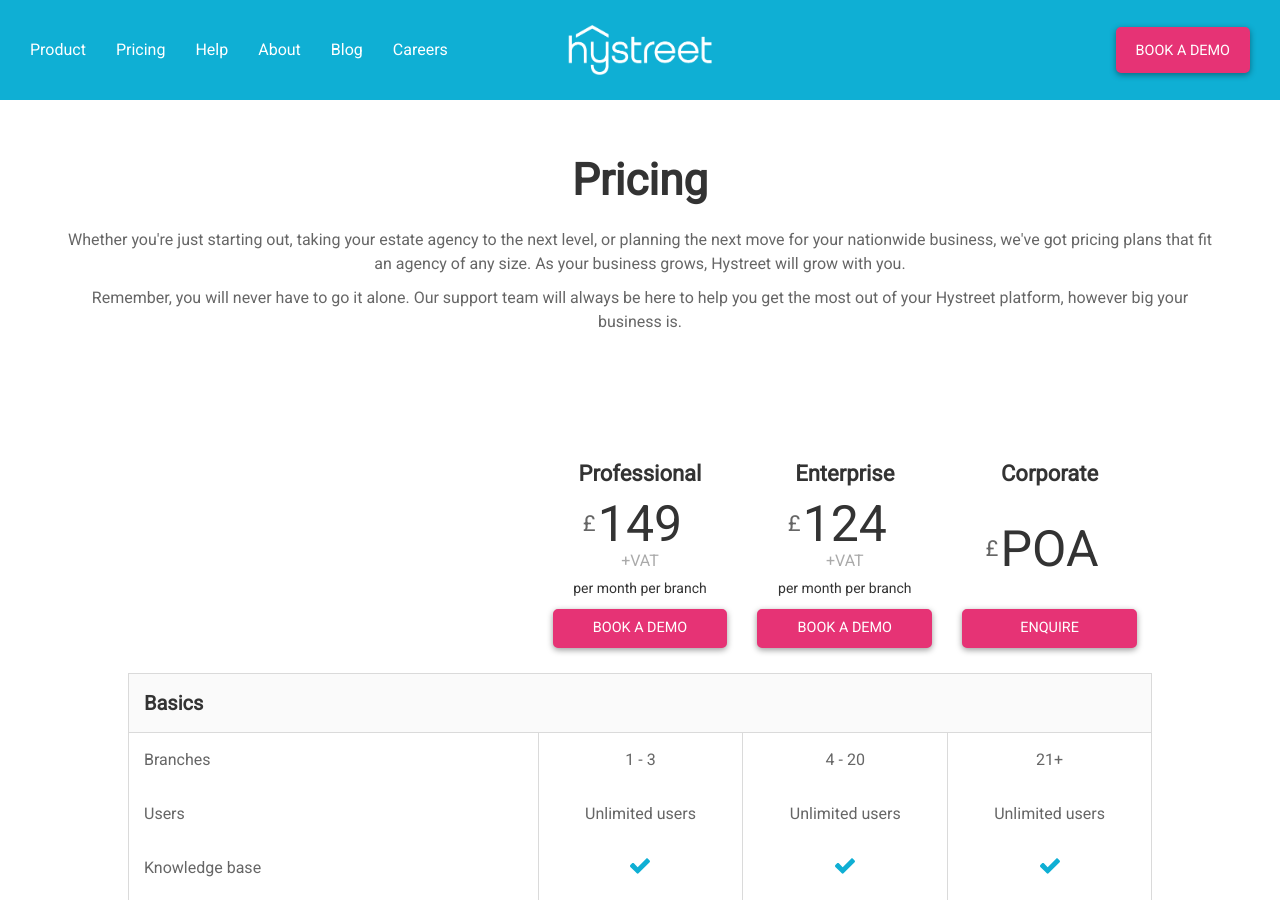
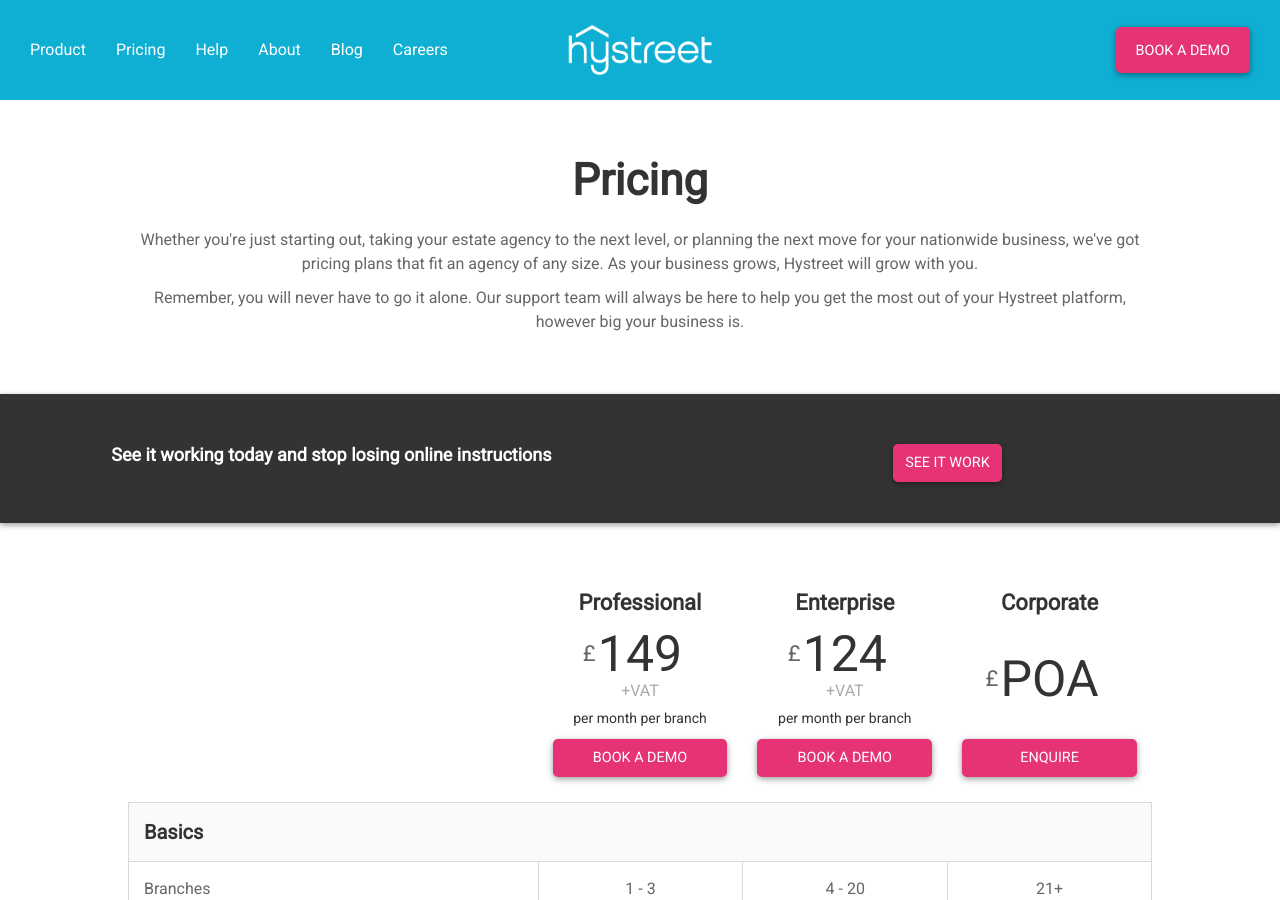
Before and after one commit to hidr/hystreet-marketing-live, a Jekyll site: the page built from pricing/index.html, in a window 1280 px wide and 900 px high. Built offline with Jekyll 4.4.1, drawn with Linux system fonts in a browser that asks for light colours.

Commit message:
updating pricing page with demo slip and updated drift link

```diff
--- a/_includes/demo-slip.html
+++ b/_includes/demo-slip.html
@@ -2,10 +2,10 @@
   <div class='two spacing'></div>
   <div class='row'>
     <div class='call-to-action light layout-text'>
-      <div class='small-12 medium-9 large-9 columns'>
-        <p style="margin-top: 8px;">See it working today and stop losing online instructions</p>
+      <div class='small-12 medium-9 large-6 columns'>
+        <h3 style="margin-top: 8px; color: #FFFFFF;">See it working today and stop losing online instructions</h3>
       </div>
-      <div class='small-12 medium-3 large-3 columns cta-button'>
+      <div class='small-12 medium-3 large-6 columns cta-button'>
         <a class='button' href='/book-demo/'>See it work</a>
       </div>
     </div>
--- a/pricing/index.html
+++ b/pricing/index.html
@@ -7,12 +7,13 @@
 {% comment %} NOTE: when updating, make sure to check mobile data is updated {% endcomment %}
 
 <div class='full'>
-  <div class="row layout-text">
+  <div class="row layout-text" style="max-width: 1024px;">
     <h1>Pricing</h1>
     <p>Whether you're just starting out, taking your estate agency to the next level, or planning the next move for your nationwide business, we've got pricing plans that fit an agency of any size. As your business grows, Hystreet will grow with you.</p>
     <p>Remember, you will never have to go it alone. Our support team will always be here to help you get the most out of your Hystreet platform, however big your business is.</p>
   </div>
 </div>
+  {% include demo-slip.html %}
 <div class='full'>
   <div class="row">
     <div class="pricing-table"> {% comment %} Pricing table {% endcomment %}
@@ -42,7 +43,7 @@
                 {% endif %}
               </div>
               {% if tier.price == "Enquire" %}
-                <a href="#support" class="button" data-proofer-ignore>Enquire</a>
+                <a href="#pricing" class="button" data-proofer-ignore>Enquire</a>
               {% else %}
                 <a class="button" href="/book-demo">Book a demo</a>
               {% endif %}
@@ -126,4 +127,5 @@
 
     <p style="margin-top: 30px;max-width: 1024px;margin-left: auto; margin-right: auto;font-style: italic;">* 50 live listings per branch.</p>
   </div>
+
 </div>
```
Also changed, not shown: images/checklist-all-ticked.png (added).
